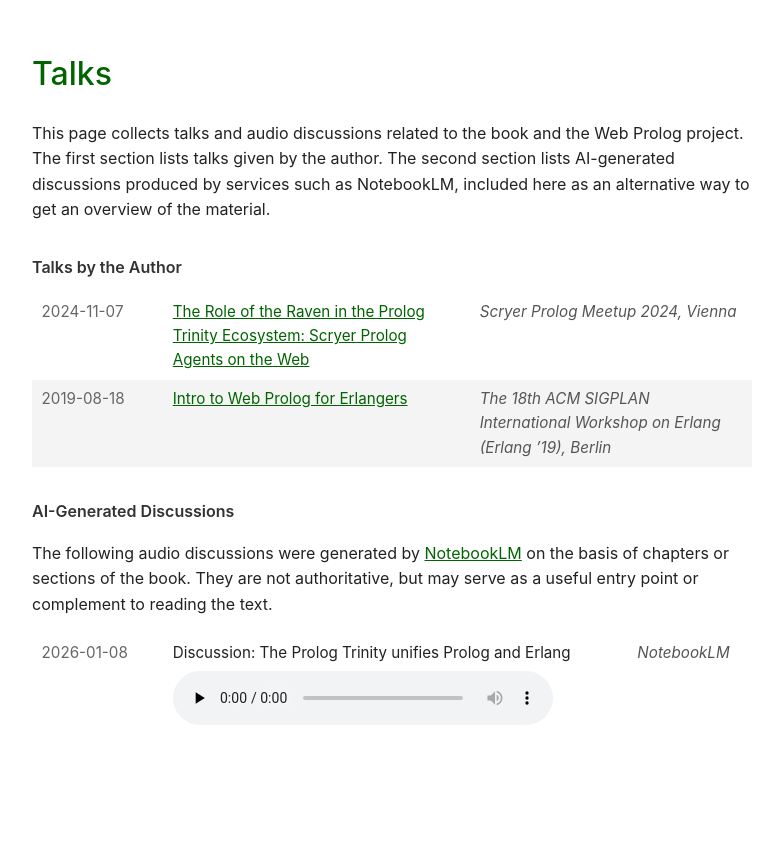
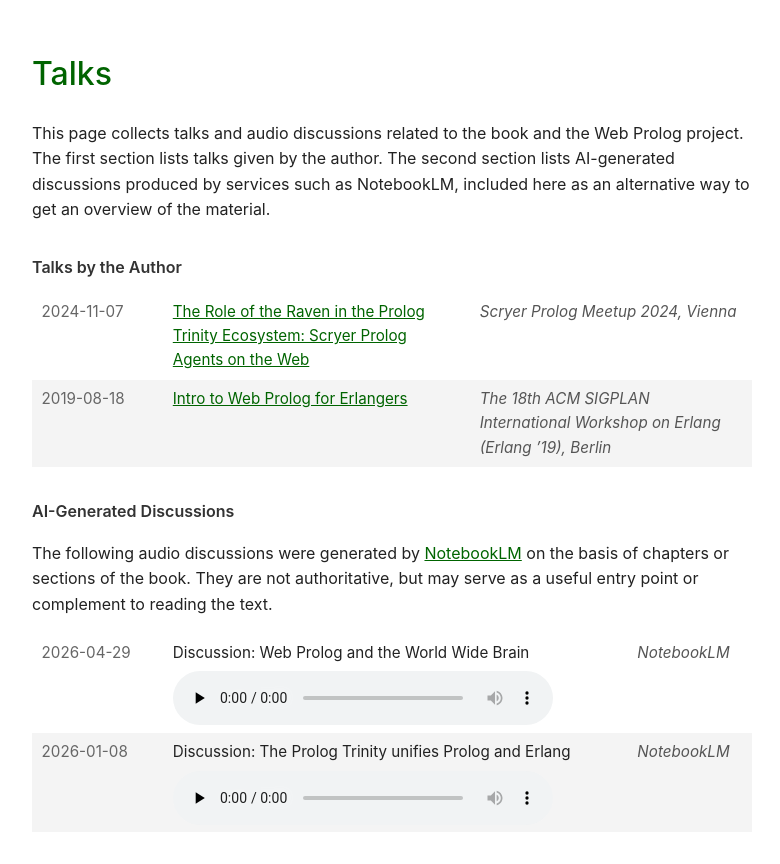
Before and after one commit to torbjornlager/book-project-home, a Jekyll site: the page talks.html, which Jekyll copies as it is, in a window 1280 px wide. Shown: the top 864 px of the page, without its empty margins (248-1028 px from the left). Built offline with Jekyll 4.4.1, drawn with Linux system fonts in a browser that asks for light colours.

Commit message:
A new discussion.

```diff
--- a/talks.html
+++ b/talks.html
@@ -87,6 +87,16 @@
 </p>
 <table>
   <tr>
+    <td class="date">2026-04-29</td>
+    <td>
+      Discussion: Web Prolog and the World Wide Brain
+      <audio controls preload="none">
+        <source src="Web_Prolog_and_the_World_Wide_Brain.m4a" type="audio/mp4">
+      </audio>
+    </td>
+    <td class="venue">NotebookLM</td>
+  </tr>
+  <tr>
     <td class="date">2026-01-08</td>
     <td>
       Discussion: The Prolog Trinity unifies Prolog and Erlang
```
Also changed, not shown: 1 other file.
